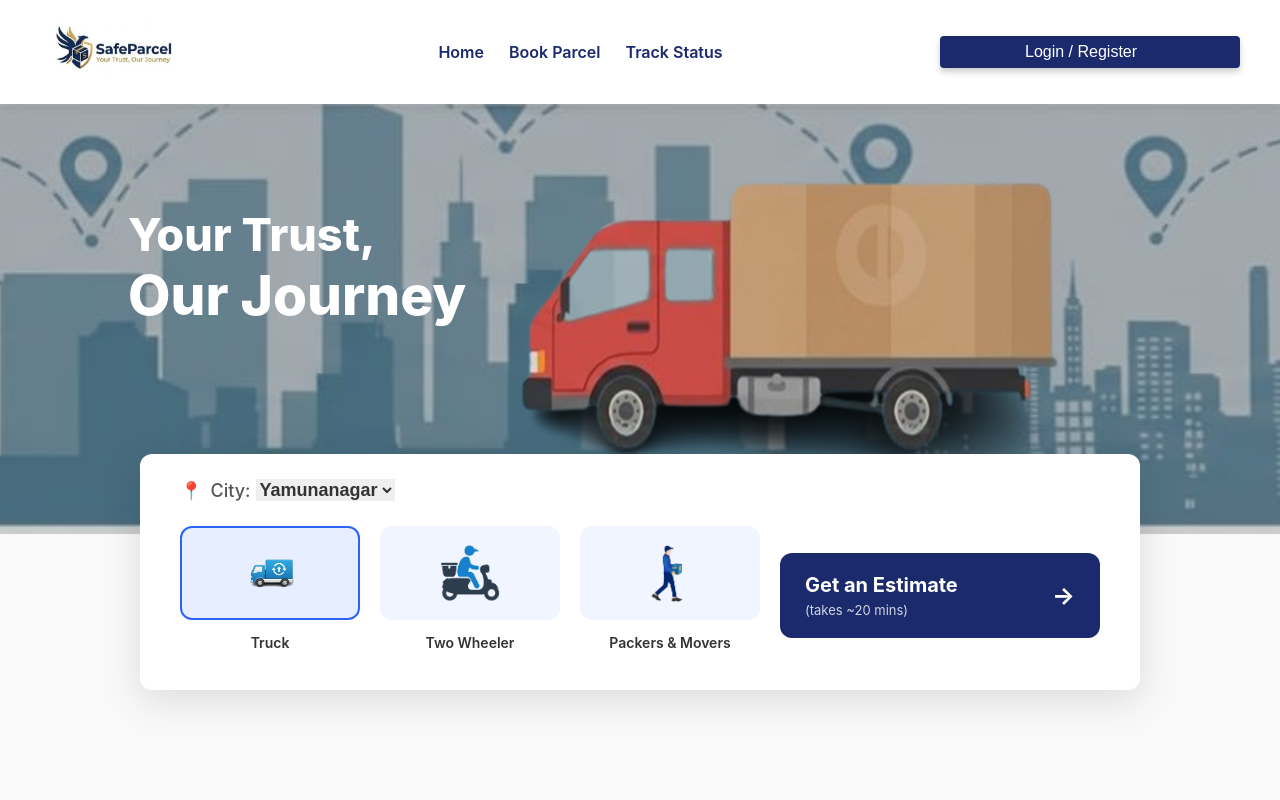
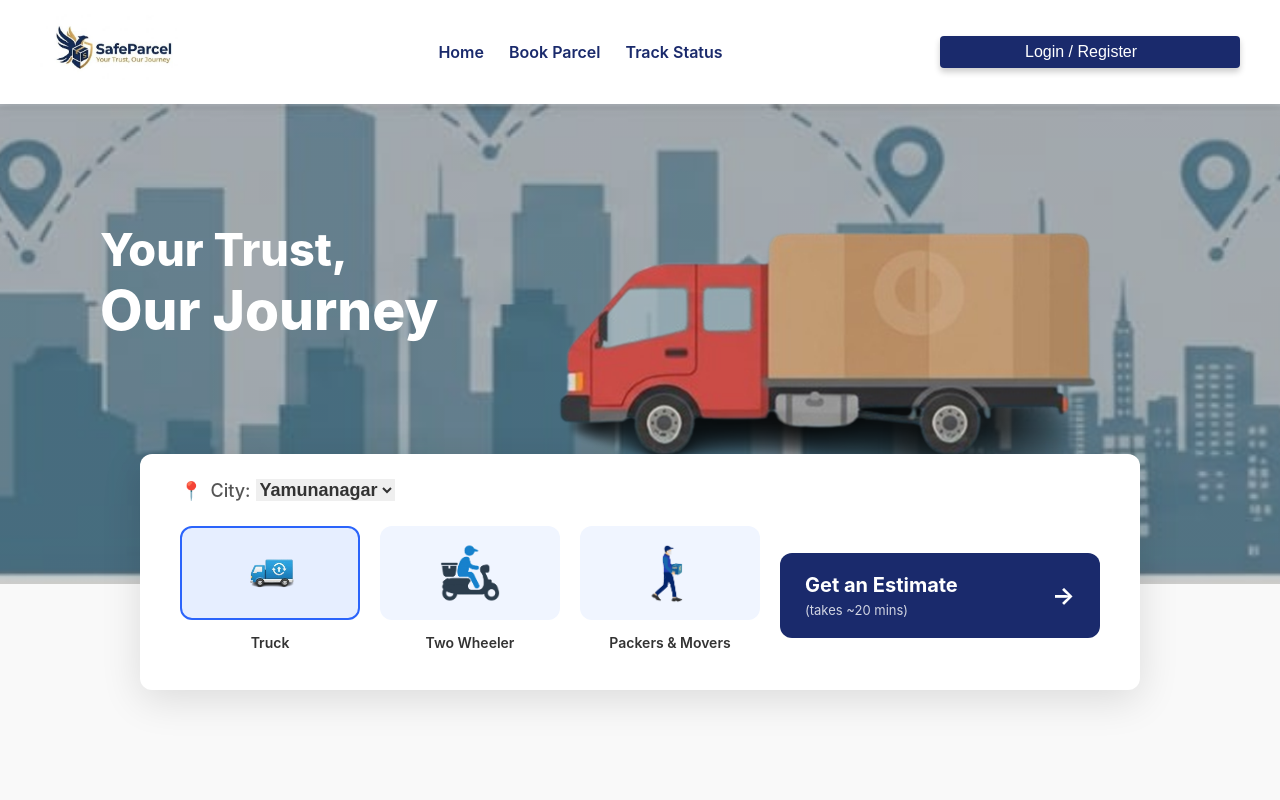
Before and after one commit to Aarti199812/trackingsystem, a React (Create React App) app in the folder tracking-frontend/: page / in a window 1280 px wide. Shown: the top 800 px of the page. Built offline with nearby package versions, Linux system fonts and the light colour scheme.

Commit message:
save before merge

```diff
--- a/tracking-frontend/src/pages/Home/Home.css
+++ b/tracking-frontend/src/pages/Home/Home.css
@@ -174,7 +174,7 @@
 .hero-section {
     position: relative;
     width: 100%;
-    height: 300px;
+    max-height: 350px;
     overflow: hidden;
 }
 
@@ -195,21 +195,21 @@
 }
 .truck{
     width: 600px;
-    height: 300px;
-    margin-bottom: 50px;
+    height: 250px;
+    margin-bottom: 97px;
 }
 .truck-animate {
-    right: 15%;
+    right: 12%;
 }
 .hero-text {
     position: absolute;
     top: 30%;
-    left: -300px; /* start outside */
+    left: 100px; /* start outside */
     transform: translateY(-50%);
     color: white;
     z-index: 3;
     transition: all 3s ease-out;
 }
-.text-animate {
+/* .text-animate {
     left: 10%;
-}
+} */
```
Also changed, not shown: 2 other files (tests, documents, lock files or other folders).
